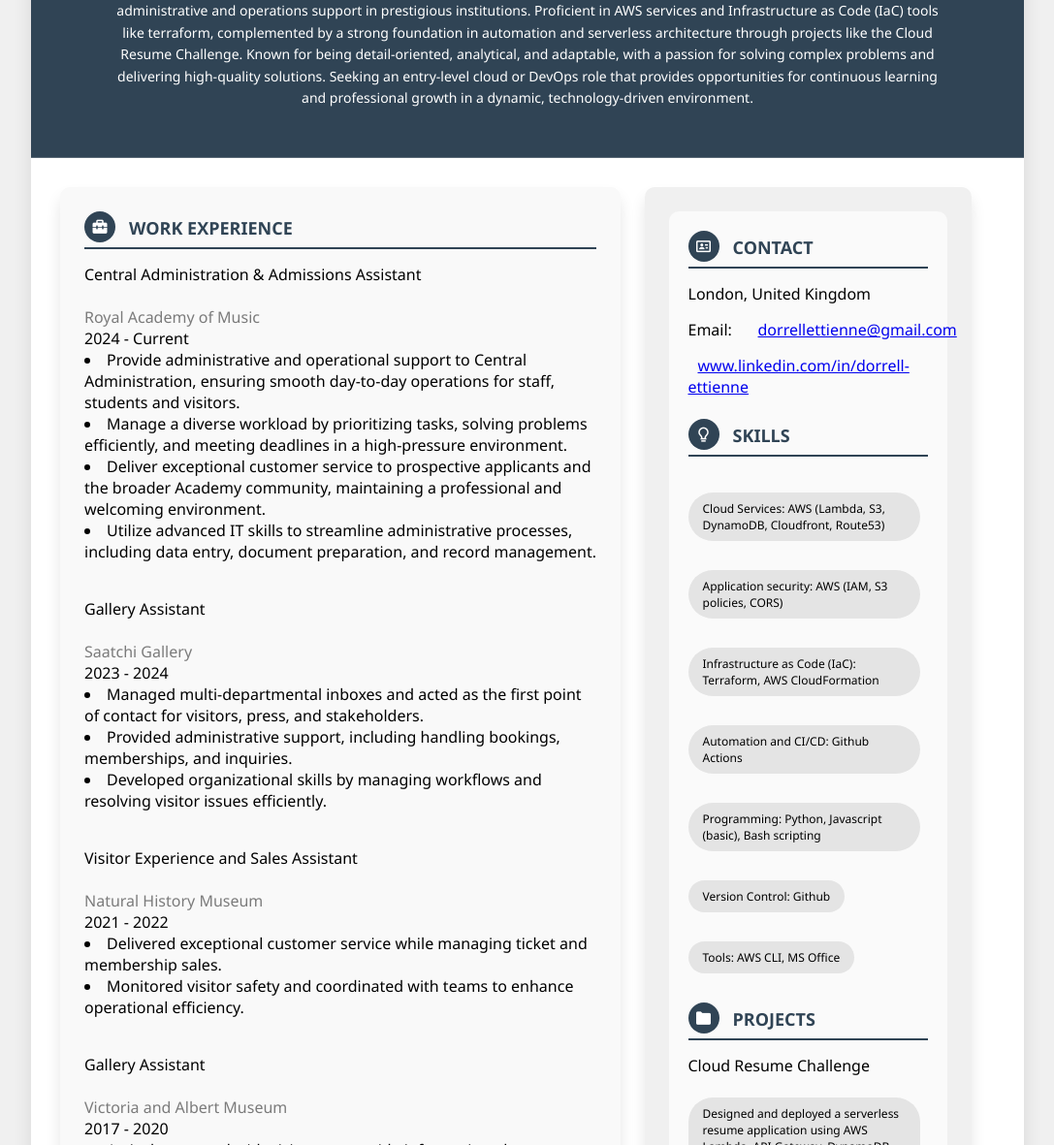
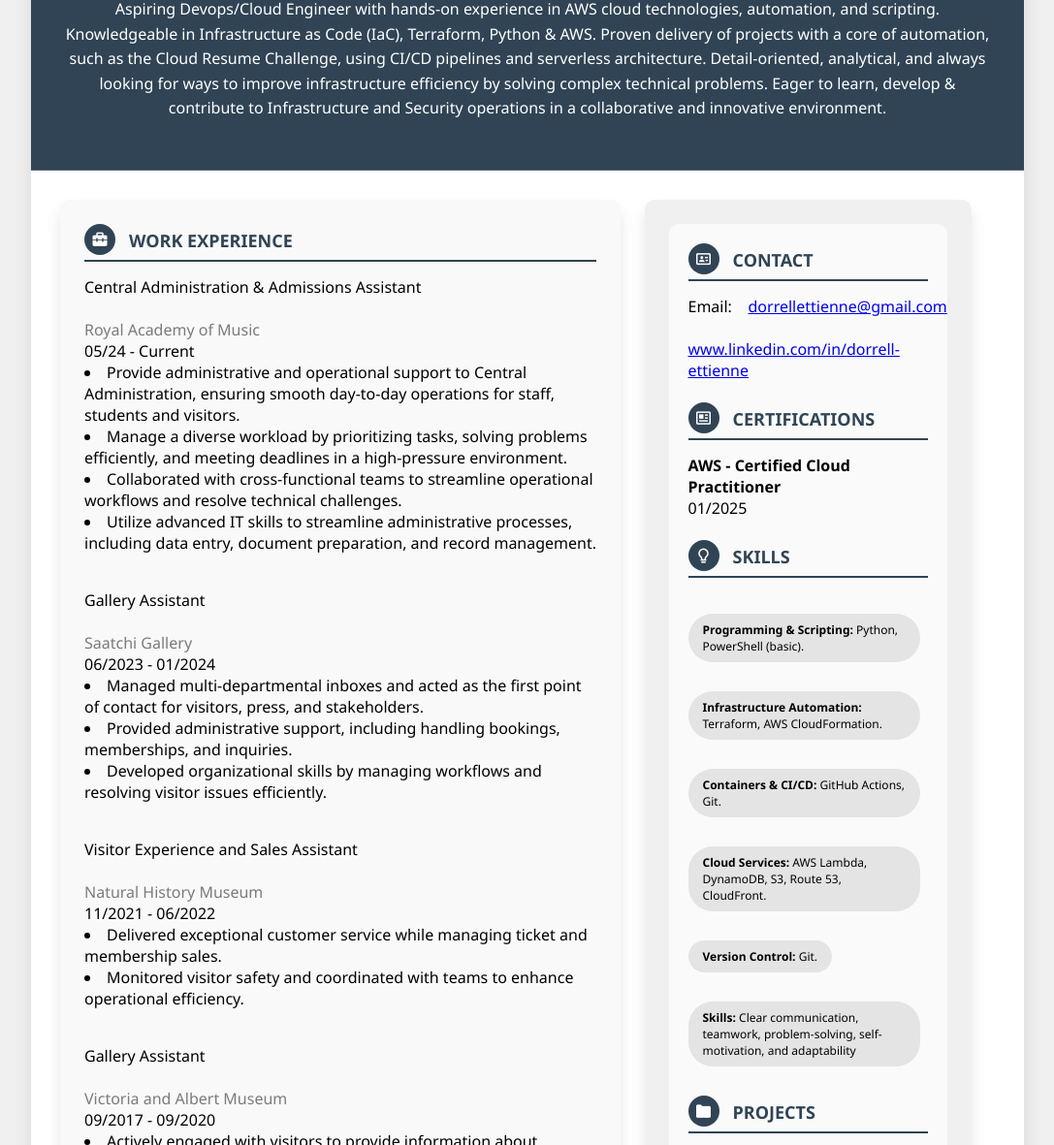
Before and after one commit to dorrellettienne/aws-cloud-resume-challenge, a plain HTML site: page Resume/index.html in a window 1280 px wide. Shown: the part 195-1376 px from the top of the page at 97% size, without its empty margins (96-1183 px from the left). Drawn offline with nearby package versions, Linux system fonts and the light colour scheme; no server answers.

Commit message:
edit to resume

```diff
--- a/Resume/index.html
+++ b/Resume/index.html
@@ -19,16 +19,17 @@
     <div class="resume">
         <div class="resume-top">
             <h1>Dorrell Ettienne</h1>
-            <span>Aspiring Cloud Engineer</span>
-            <p>Cloud Enthusiast with hands-on experience in AWS cloud technologies and 7 years in customer-facing roles,
-                including administrative and operations support in prestigious institutions. Proficient in AWS services
-                and Infrastructure as Code (IaC) tools like terraform,
-                complemented by a strong foundation in automation and serverless architecture through projects like the
-                Cloud Resume Challenge.
-                Known for being detail-oriented, analytical, and adaptable, with a passion for solving complex problems
-                and delivering high-quality solutions.
-                Seeking an entry-level cloud or DevOps role that provides opportunities for continuous learning and
-                professional growth in a dynamic, technology-driven environment.</p>
+                <span>Junior Devops/Cloud Engineer</span>
+                    <p>Aspiring Devops/Cloud Engineer with hands-on experience in AWS cloud technologies,
+                    automation, and scripting. Knowledgeable in Infrastructure as Code (IaC), Terraform, Python & AWS. Proven delivery of
+                    projects with a core of automation, such as the Cloud Resume Challenge, using CI/CD pipelines and serverless
+                    architecture.
+                    Detail-oriented, analytical, and always looking for ways to improve infrastructure efficiency by solving complex
+                    technical
+                    problems. Eager to learn, develop & contribute to Infrastructure and Security operations in a collaborative and
+                    innovative
+                    environment.
+                </p>
         </div>
 
         <div class="resume-bottom">
@@ -37,24 +38,24 @@
                 <h3 class="heading1"> Central Administration & Admissions Assistant</h3>
                 <br>
                 <h4 class="heading2"> Royal Academy of Music</h4>
-                <span class="date">2024 - Current</span>
-                <li>Provide administrative and operational support to Central Administration,
-                    ensuring smooth day-to-day operations for staff, students and visitors.</li>
+                <span class="date">05/24 - Current</span>
+                <li>Provide administrative and operational support to Central
+                Administration, ensuring smooth day-to-day operations for staff,
+                students and visitors.</li>
                 <li>Manage a diverse workload by prioritizing tasks, solving problems efficiently, and meeting deadlines
                     in a high-pressure
                     environment.</li>
-                <li>Deliver exceptional customer service to prospective applicants and the broader Academy community,
-                    maintaining a
-                    professional and welcoming environment.</li>
-                <li>Utilize advanced IT skills to streamline administrative processes, including data entry, document
-                    preparation, and
-                    record management.</li>
+                <li>Collaborated with cross-functional teams to streamline operational
+                workflows and resolve technical challenges.</li>
+                <li>Utilize advanced IT skills to streamline administrative processes,
+                including data entry, document preparation, and record
+                management.</li>
                 <br>
 
                 <h3 class="heading1"> Gallery Assistant</h3>
                 <br>
                 <h4 class="heading2"> Saatchi Gallery</h4>
-                <span class="date">2023 - 2024</span>
+                <span class="date">06/2023 - 01/2024</span>
                 <li>Managed multi-departmental inboxes and acted as the first point of contact for visitors,
                     press, and stakeholders.</li>
                 <li>Provided administrative support, including handling bookings, memberships, and inquiries.</li>
@@ -64,7 +65,7 @@
                 <h3 class="heading1"> Visitor Experience and Sales Assistant</h3>
                 <br>
                 <h4 class="heading2"> Natural History Museum</h4>
-                <span class="date">2021 - 2022</span>
+                <span class="date">11/2021 - 06/2022</span>
                 <li>Delivered exceptional customer service while managing ticket and membership sales.</li>
                 <li>Monitored visitor safety and coordinated with teams to enhance operational efficiency.</li>
                 <br>
@@ -72,58 +73,56 @@
                 <h3 class="heading1"> Gallery Assistant</h3>
                 <br>
                 <h4 class="heading2"> Victoria and Albert Museum</h4>
-                <span class="date">2017 - 2020</span>
+                <span class="date">09/2017 - 09/2020</span>
                 <li>Actively engaged with visitors to provide information about exhibits and events.</li>
                 <li>Assisted with administrative tasks, including data entry and appointment scheduling.</li>
 
                 <br><br/>
 
-                <h2 class="heading"><i class="bx bxs-certification"></i> &NonBreakingSpace; Education</h2>
-                <h3 class="heading1"> Self-Study</h3>
-                <h4 class="heading1">
-                    Cisco - Networking Basics:
-                    <span>&nbsp;&nbsp;&nbsp;&nbsp;
-                        <a href="https://www.credly.com/badges/7dd3dce0-7e40-4eb9-8088-cc5417631476/linked_in_profile" target="_blank"
-                            rel="noopener noreferrer">
-                            Verify Here
-                        </a>
-                    </span>
-                </h4>
-
-                <br>
-
-                <h2 class="heading1"> Bmus (Bachelor of Music)</h2>
-                <h4 class="heading1"> University of Kent</h4>
+                <h2 class="heading"><i class='bx bxs-certification'></i></i> &NonBreakingSpace; Education</h2>
+                <p>Bmus (Bachelor of Music) University of Kent</p>
                 <span class="date">2013 - 2016</span>
-                <div class="clearfix"></div><br />
+                <div class="clearfix"></div><br/>
 
             </div>
 
             <div class="resume-right">
                 <div class="right-inside">
                     <h2 class="heading"><i class="bx bx-id-card"></i> &NonBreakingSpace; contact</h2>
-                    <h3 class="heading1"> London, United Kingdom</h3>
-                    <h3 class="heading1">Email:<span>&nbsp;&nbsp;&nbsp;&nbsp;<a
-                                href="mailto:dorrellettienne@gmail.com">dorrellettienne@gmail.com</a></span></h3>
-                    <h3 class="heading1"><span><a href="https://www.linkedin.com/in/dorrell-ettienne" target="_blank"
-                                rel="noopener noreferrer">www.linkedin.com/in/dorrell-ettienne</a></span></h3>
-                    <br />
+                    <p>Email:<span>&nbsp;&nbsp;&nbsp;&nbsp;<a
+                                href="mailto:dorrellettienne@gmail.com">dorrellettienne@gmail.com</a></span></p>
+
+                    <br>
+
+                    <p><span><a href="https://www.linkedin.com/in/dorrell-ettienne" target="_blank"
+                                rel="noopener noreferrer">www.linkedin.com/in/dorrell-ettienne</a></span></p>
+
+                    <br>
+
+                    <h2 class="heading"><i class="bx bx-news"></i> &NonBreakingSpace; Certifications</h2>
+                    <b>AWS - Certified Cloud Practitioner
+                    </b>
+                    <P>
+                    01/2025</P>
+                    <BR>
+
 
                     <h2 class="heading"><i class="bx bx-bulb"></i> &NonBreakingSpace; skills</h2>
                     <br />
-                    <spam class="tag">Cloud Services: AWS (Lambda, S3, DynamoDB, Cloudfront, Route53)</spam>
+                    <spam class="tag"><b>Programming & Scripting:</b> Python, PowerShell (basic).</spam>
                     <div class="clearfix"></div><br />
-                    <spam class="tag">Application security: AWS (IAM, S3 policies, CORS)</spam>
+                    <spam class="tag"><b>Infrastructure Automation:</b> Terraform, AWS
+                    CloudFormation.</spam>
                     <div class="clearfix"></div><br />
-                    <spam class="tag">Infrastructure as Code (IaC): Terraform, AWS CloudFormation</spam>
+                    <spam class="tag"><b>Containers & CI/CD:</b> GitHub Actions, Git.</spam>
                     <div class="clearfix"></div><br />
-                    <spam class="tag">Automation and CI/CD: Github Actions</spam>
+                    <spam class="tag"><b>Cloud Services:</b> AWS Lambda, DynamoDB,
+                    S3, Route 53, CloudFront.</spam>
                     <div class="clearfix"></div><br />
-                    <spam class="tag">Programming: Python, Javascript (basic), Bash scripting</spam>
+                    <spam class="tag"><b>Version Control:</b> Git.</spam>
                     <div class="clearfix"></div><br />
-                    <spam class="tag">Version Control: Github</spam>
-                    <div class="clearfix"></div><br />
-                    <spam class="tag">Tools: AWS CLI, MS Office</spam>
+                    <spam class="tag"><b>Skills:</b> Clear communication, teamwork,
+                    problem-solving, self-motivation, and adaptability</spam>
                     <div class="clearfix"></div><br />
 
                     <h2 class="heading"><i class="bx bxs-folder"></i> &NonBreakingSpace; Projects</h2>
@@ -135,10 +134,11 @@
                     <spam class="tag">Built a CI/CD pipeline using GitHub Actions to streamline deployment processes.
                     </spam>
                     <div class="clearfix"></div><br />
-                    <spam class="tag">Implemented HTTPS using AWS CloudFront and Route 53 for a secure, scalable
-                        front-end.</spam>
+                    <spam class="tag">Enhanced application security using AWS IAM
+                    roles and S3 bucket policies.</spam>
                     <div class="clearfix"></div><br />
-                    <spam class="tag">Integrated a backend API to display dynamic visitor counts in real-time.</spam>
+                    <spam class="tag">Implemented HTTPS using AWS CloudFront
+                    and Route 53 for scalability and security.</spam>
                     <div class="clearfix"></div><br />
                     <p>
                         <a href="https://github.com/dorrellettienne/aws-cloud-resume-challenge" target="_blank">View
--- a/Resume/style.css
+++ b/Resume/style.css
@@ -44,7 +44,7 @@
 }
 
 .resume-top h1 {
-    font-size: 30px;
+    font-size: 40px;
     margin-bottom: 10px;
 }
 
@@ -53,16 +53,16 @@
     padding: 5px 10px;
     margin: 5px;
     color: var(--main-color);
-    font-size: 14px;
+    font-size: 20px;
     text-transform: uppercase;
     letter-spacing: 1px;
 }
 
 .resume-top p {
     margin-top: 20px;
-    font-size: 14px;
+    font-size: 16px;
     line-height: 1.6;
-    max-width: 90%;
+    max-width: 100%;
     margin-left: auto;
     margin-right: auto;
 }
```
